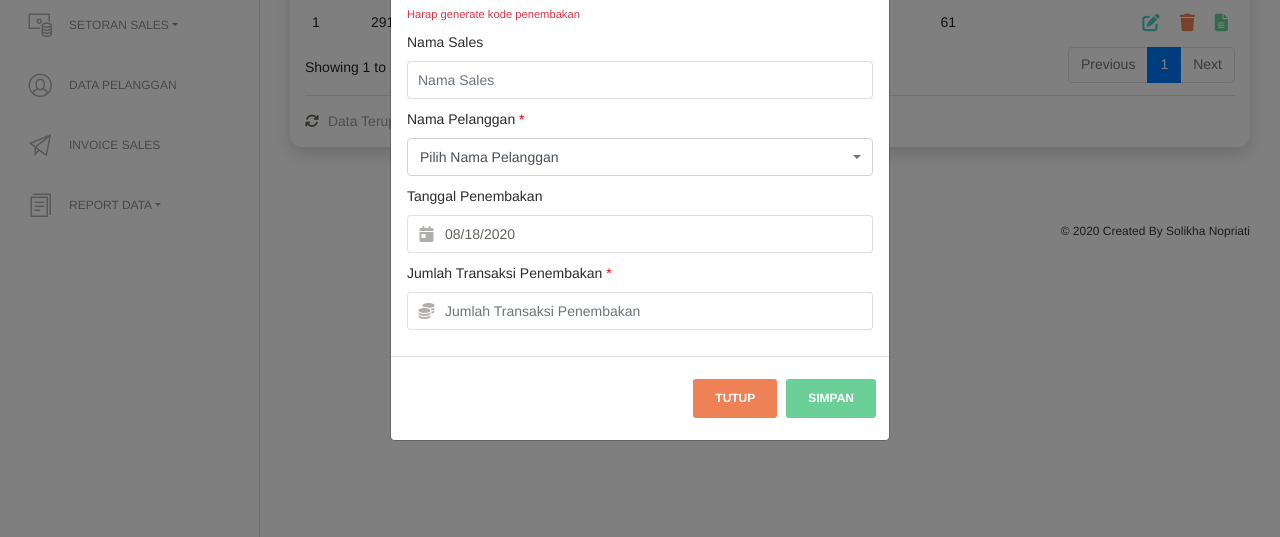
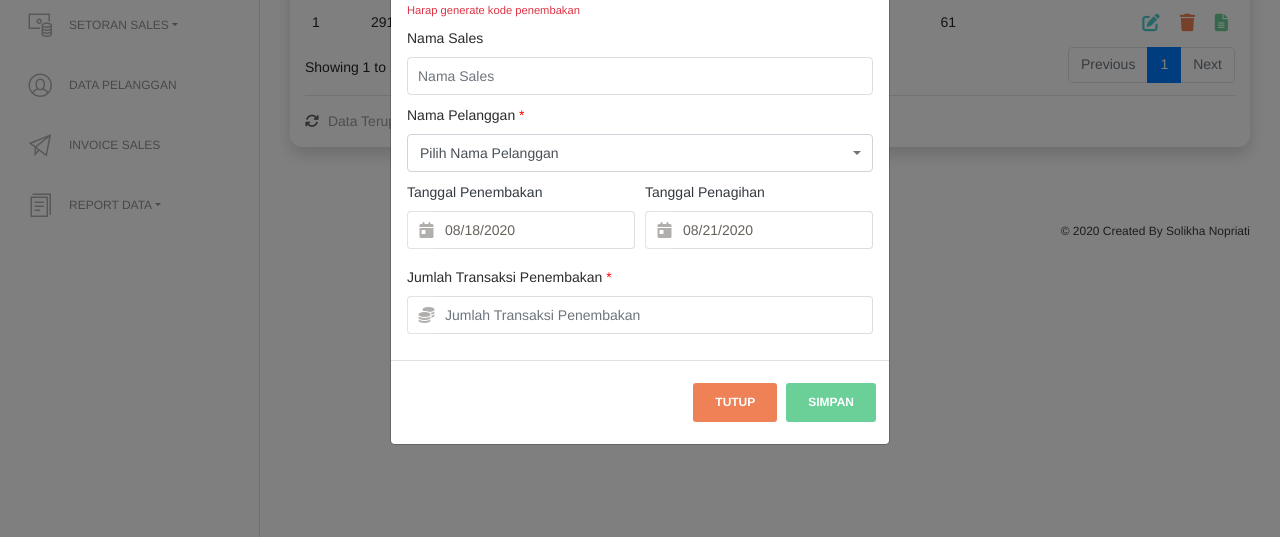
Before and after one commit to delanasarkas/tagihan_pulsa, a PHP site: page /contents/dashboard/transpenembakan in a window 1280 px wide, after a click on "TAMBAH DATA". Shown: the part 263-800 px from the top of the page. Run offline with PHP 8.4, Linux system fonts and the light colour scheme; some libraries are stand-ins or nearby versions; some web fonts are replaced.

Commit message:
merapihkan UI transaksi penembakan

```diff
--- a/contents/dashboard/transaksi-penembakan-input.php
+++ b/contents/dashboard/transaksi-penembakan-input.php
@@ -25,14 +25,25 @@
     <option>Sumon Zera</option>
   </select>
 </div>
-<div class="form-group">
-  <label class="control-label" for="tanggalpenembakan">Tanggal Penembakan</label>
-  <div class="input-group mb-2 mr-sm-2">
-    <div class="input-group-prepend">
-      <div class="input-group-text"><i class="fas fa-calendar-day"></i></div>
+<div class="form-row">
+    <div class="form-group col-md-6">
+        <label class="control-label text-dark" for="tanggalpenembakan">Tanggal Penembakan</label>
+        <div class="input-group mb-2 mr-sm-2">
+            <div class="input-group-prepend">
+                <div class="input-group-text"><i class="fas fa-calendar-day"></i></div>
+            </div>
+            <input type="text" class="form-control" placeholder="Tanggal Penembakan" id="tanggalpenembakan" readonly />
+        </div>
     </div>
-    <input type="text" class="form-control" placeholder="Tanggal Penembakan" id="tanggalpenembakan" readonly />
-  </div>
+    <div class="form-group col-md-6">
+        <label class="control-label text-dark" for="tanggalpenagihan">Tanggal Penagihan</label>
+        <div class="input-group mb-2 mr-sm-2">
+            <div class="input-group-prepend">
+                <div class="input-group-text"><i class="fas fa-calendar-day"></i></div>
+            </div>
+            <input type="text" class="form-control" placeholder="Tanggal Penagihan" id="tanggalpenagihan" readonly />
+        </div>
+    </div>
 </div>
 <div class="form-group">
   <label class="control-label required" for="jumlahtransaksipenembakan">Jumlah Transaksi Penembakan</label>
--- a/contents/dashboard/transaksi-penembakan-ubah.php
+++ b/contents/dashboard/transaksi-penembakan-ubah.php
@@ -25,13 +25,24 @@
         <option>Sumon Zera</option>
     </select>
 </div>
-<div class="form-group">
-    <label class="control-label text-dark" for="tanggalpenembakan">Tanggal Penembakan</label>
-    <div class="input-group mb-2 mr-sm-2">
-        <div class="input-group-prepend">
-            <div class="input-group-text"><i class="fas fa-calendar-day"></i></div>
+<div class="form-row">
+    <div class="form-group col-md-6">
+        <label class="control-label text-dark" for="tanggalpenembakan">Tanggal Penembakan</label>
+        <div class="input-group mb-2 mr-sm-2">
+            <div class="input-group-prepend">
+                <div class="input-group-text"><i class="fas fa-calendar-day"></i></div>
+            </div>
+            <input type="text" class="form-control" placeholder="Tanggal Penembakan" id="tanggalpenembakan" readonly />
         </div>
-        <input type="text" class="form-control" placeholder="Tanggal Penembakan" id="tanggalpenembakan" readonly />
+    </div>
+    <div class="form-group col-md-6">
+        <label class="control-label text-dark" for="tanggalpenagihan">Tanggal Penagihan</label>
+        <div class="input-group mb-2 mr-sm-2">
+            <div class="input-group-prepend">
+                <div class="input-group-text"><i class="fas fa-calendar-day"></i></div>
+            </div>
+            <input type="text" class="form-control" placeholder="Tanggal Penagihan" id="tanggalpenagihan" readonly />
+        </div>
     </div>
 </div>
 <div class="form-group">
--- a/contents/dashboard/transaksi-penembakan.php
+++ b/contents/dashboard/transaksi-penembakan.php
@@ -96,7 +96,7 @@
   <!-- Detail Modal -->
   <div class="modal fade" id="modalDetail" tabindex="-1" role="dialog" aria-labelledby="modalDetail"
     aria-hidden="true">
-    <div class="modal-dialog" role="document">
+    <div class="modal-dialog modal-dialog-centered" role="document">
       <div class="modal-content">
         <div class="modal-header bg-success text-white">
           <h5 class="modal-title">Detail Transaksi Penembakan</h5>
--- a/contents/includes/scripts.php
+++ b/contents/includes/scripts.php
@@ -54,7 +54,22 @@
     var yyyy = today.getFullYear();
 
     today = mm + '/' + dd + '/' + yyyy;
+
     document.getElementById("tanggalpenembakan").value = today;
+    // document.getElementById("tanggalpenagihan").value = tomorrow;
+  });
+</script>
+<script>
+  $(document).ready(function () {
+    var tommorow = new Date();
+    var dd = String(tommorow.getDate()+3).padStart(2, '0');
+    var mm = String(tommorow.getMonth() + 1).padStart(2, '0'); //January is 0!
+    var yyyy = tommorow.getFullYear();
+
+    tommorow = mm + '/' + dd + '/' + yyyy;
+
+    document.getElementById("tanggalpenagihan").value = tommorow;
+    // document.getElementById("tanggalpenagihan").value = tomorrow;
   });
 </script>
 <script>
```
